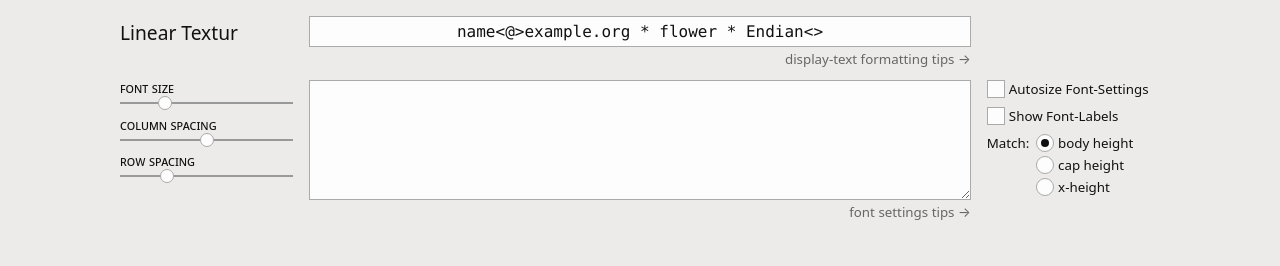
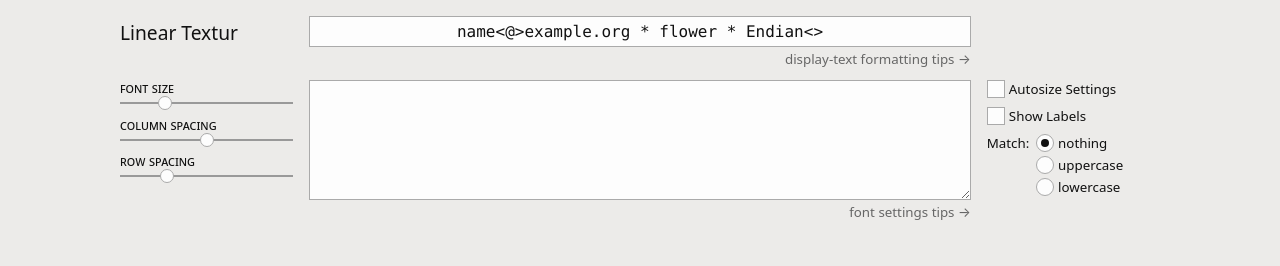
Before and after one commit to florianpircher/LinearTextur, a plain HTML site: page index.html in a window 1280 px wide. Drawn offline with Linux system fonts and the light colour scheme.

Commit message:
Rename font matching options

```diff
--- a/index.html
+++ b/index.html
@@ -87,13 +87,13 @@
 				<label class="checkbox-button" for="autosize-font-settings-option"></label>
 				<input class="checkbox" id="autosize-font-settings-option" type="checkbox">
 				<label class="checkbox-box" for="autosize-font-settings-option"></label>
-				<label class="checkbox-label" for="autosize-font-settings-option">Autosize Font-Settings</label>
+				<label class="checkbox-label" for="autosize-font-settings-option">Autosize Settings</label>
 			</div>
 			<div class="preference option">
 				<label class="checkbox-button" for="show-font-labels-option"></label>
 				<input class="checkbox" id="show-font-labels-option" type="checkbox">
 				<label class="checkbox-box" for="show-font-labels-option"></label>
-				<label class="checkbox-label" for="show-font-labels-option">Show Font-Labels</label>
+				<label class="checkbox-label" for="show-font-labels-option">Show Labels</label>
 			</div>
 			<div class="preference radios">
 				<div class="radios-label">Match:</div>
@@ -102,19 +102,19 @@
 						<label class="radio-button" for="match-body-height-option"></label>
 						<input class="radio" id="match-body-height-option" type="radio" name="match-height-option">
 						<label class="radio-box" for="match-body-height-option"></label>
-						<label class="radio-label" for="match-body-height-option">body height</label>
+						<label class="radio-label" for="match-body-height-option">nothing</label>
 					</div>
 					<div class="option">
 						<label class="radio-button" for="match-cap-height-option"></label>
 						<input class="radio" id="match-cap-height-option" type="radio" name="match-height-option">
 						<label class="radio-box" for="match-cap-height-option"></label>
-						<label class="radio-label" for="match-cap-height-option">cap height</label>
+						<label class="radio-label" for="match-cap-height-option">uppercase</label>
 					</div>
 					<div class="option">
 						<label class="radio-button" for="match-x-height-option"></label>
 						<input class="radio" id="match-x-height-option" type="radio" name="match-height-option">
 						<label class="radio-box" for="match-x-height-option"></label>
-						<label class="radio-label" for="match-x-height-option">x-height</label>
+						<label class="radio-label" for="match-x-height-option">lowercase</label>
 					</div>
 				</div>
 			</div>
```
